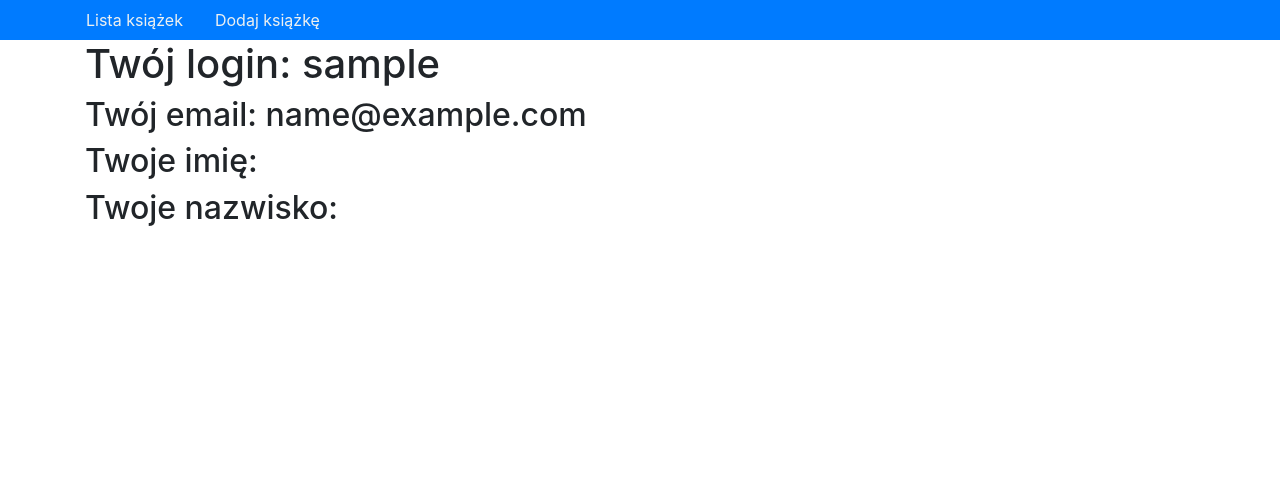
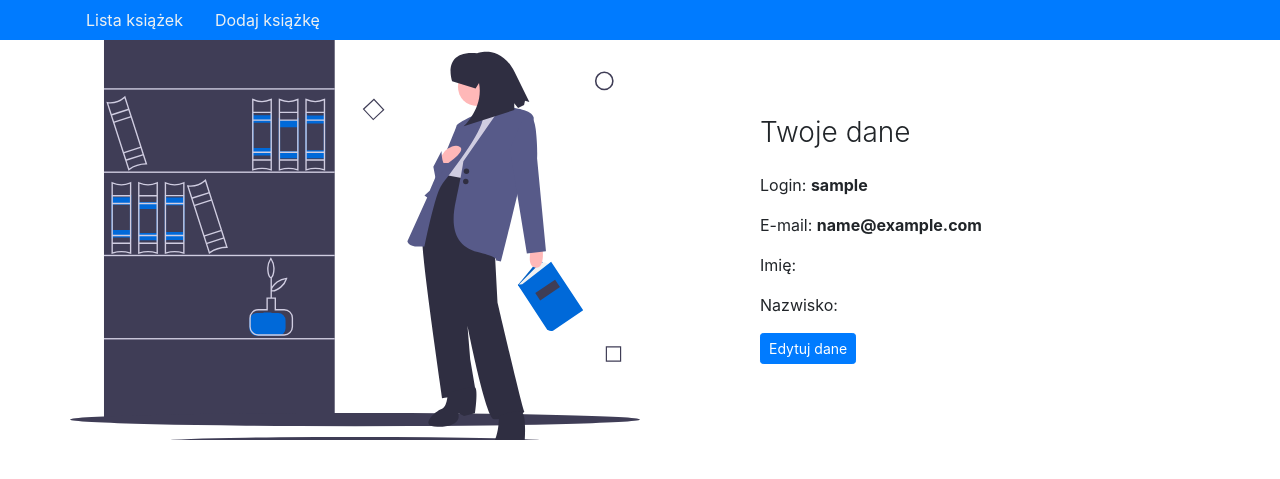
Before and after one commit to efefre/MyRental, a Django app: page /accounts/profile/ in a window 1280 px wide. Shown: the part 56-535 px from the top of the page. Run offline with Django 3.2, Linux system fonts and the light colour scheme; the visitor is signed in with stand-in values (Sample User, id 1); data comes from the database, SQL or seed files in the repository; some libraries are stand-ins or nearby versions.

Commit message:
Update template: profile.html

```diff
--- a/myRental_root/templates/users/profile.html
+++ b/myRental_root/templates/users/profile.html
@@ -1,10 +1,29 @@
 {% extends "base.html" %}
 
 {% block content %}
-{% for user in user_profile %}
-    <h1>Twój login: {{user.user}}</h1>
-    <h2>Twój email: {{user.user.email}}</h2>
-    <h2>Twoje imię: {{user.first_name}}</h2>
-    <h2>Twoje nazwisko: {{user.last_name}}</h2>
-{% endfor %}
+
+<div class="container-fluid" id="profile-page">
+  <div class="row no-gutter">
+    <div class="d-none d-md-flex col-md-4 col-lg-6 bg-image"></div>
+    <div class="col-md-8 col-lg-6">
+      <div class="login d-flex align-items-center py-5">
+        <div class="container">
+          <div class="row">
+            <div class="col-md-9 col-lg-8 mx-auto">
+              <h3 class="login-heading mb-4">Twoje dane</h3>
+                {% for user in user_profile %}
+                <p>Login: <strong>{{user.user}}</strong></p>
+                    <p>E-mail: <strong>{{user.user.email}}</strong></p>
+                    <p>Imię: <strong>{{user.first_name}}</strong></p>
+                    <p>Nazwisko: <strong>{{user.last_name}}</strong></p>
+                {% endfor %}
+                <a class="btn btn-primary btn-sm" href="{% url 'update-profile' %}">Edytuj dane</a>
+            </div>
+          </div>
+        </div>
+      </div>
+    </div>
+  </div>
+</div>
+
 {% endblock %}
```
